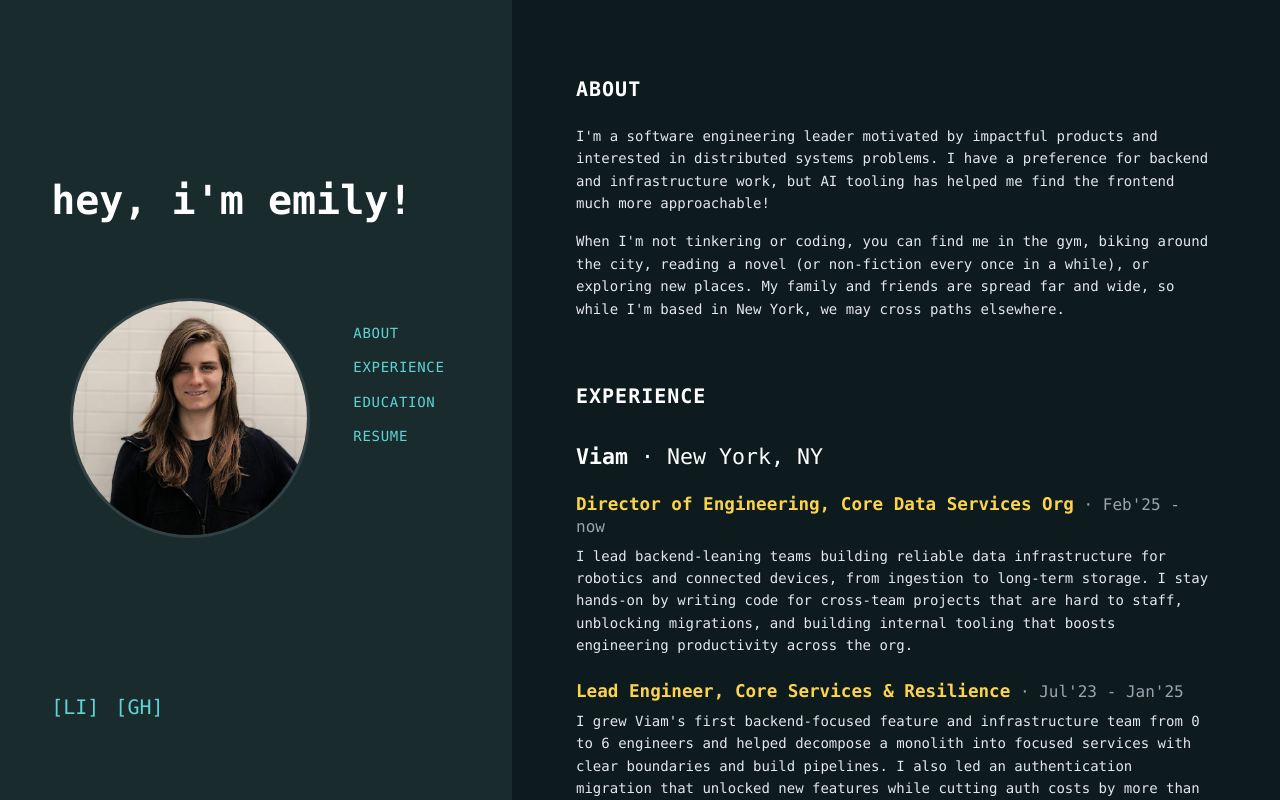
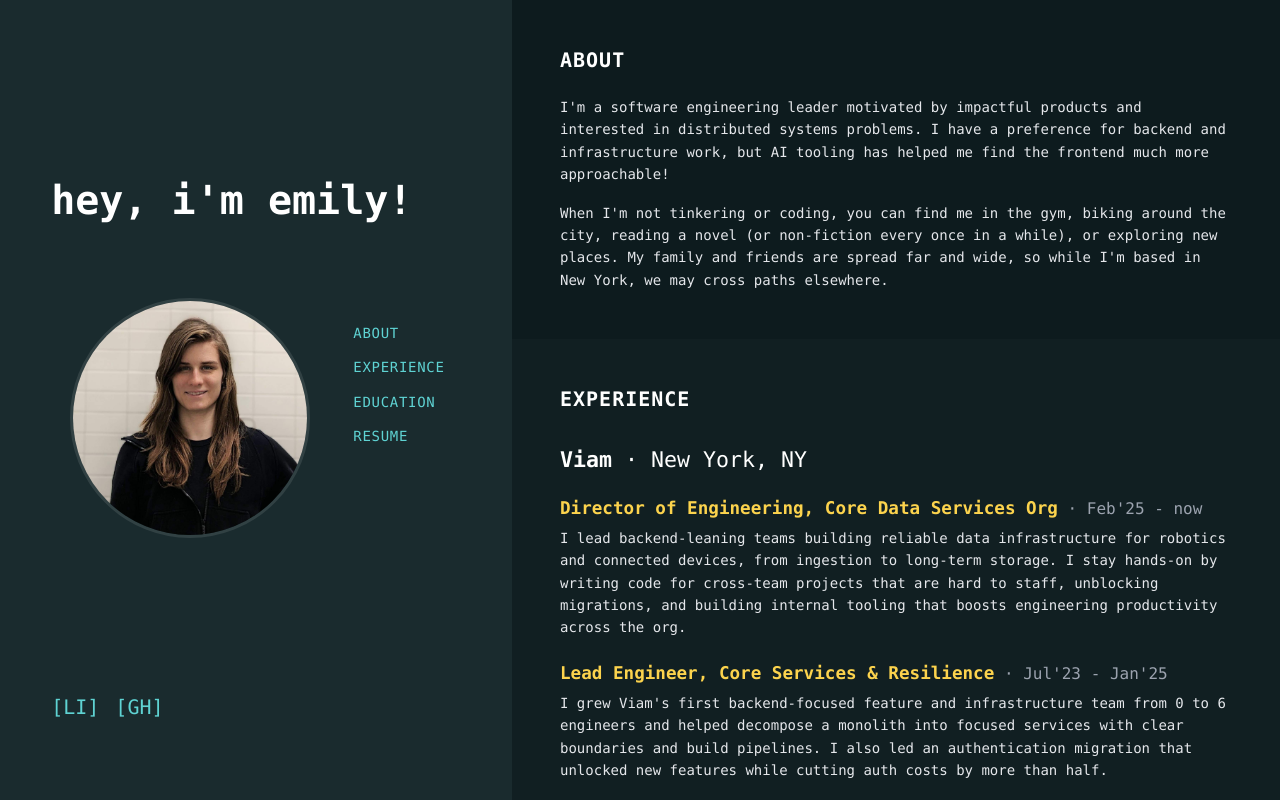
Before and after one commit to ohEmily/ohEmily.github.io, a React (Vite) app: page / in a window 1280 px wide. Built offline with nearby package versions, Linux system fonts and the light colour scheme.

Commit message:
Add alternating color blocks on right hand side sections

```diff
--- a/src/styles/global.css
+++ b/src/styles/global.css
@@ -3,6 +3,7 @@
   /* Colors */
   --bg-primary: #0d1b1e;
   --bg-secondary: #1a2b2e;
+  --bg-alternate: #111f22;
   --text-primary: #ffffff;
   --text-secondary: #e5e7eb;
   --text-muted: #9ca3af;
@@ -81,7 +82,7 @@ h3 { font-size: clamp(1.125rem, 3vw, 1.5rem); }
 }
 
 .main-content {
-  padding: clamp(2rem, 6vw, 6rem) clamp(1rem, 5vw, 6rem);
+  padding: 0;
 }
 
 /* Desktop: left-align sidebar content */
@@ -121,7 +122,14 @@ h3 { font-size: clamp(1.125rem, 3vw, 1.5rem); }
 
 /* Section styling */
 section {
-  margin-bottom: 4rem;
+  margin-bottom: 0;
+  padding: 3rem clamp(1rem, 5vw, 3rem);
+  scroll-margin-top: 2rem;
+}
+
+/* Alternating section backgrounds (2nd, 4th, etc.) */
+section:nth-child(even) {
+  background: var(--bg-alternate);
 }
 
 section h2 {
```
